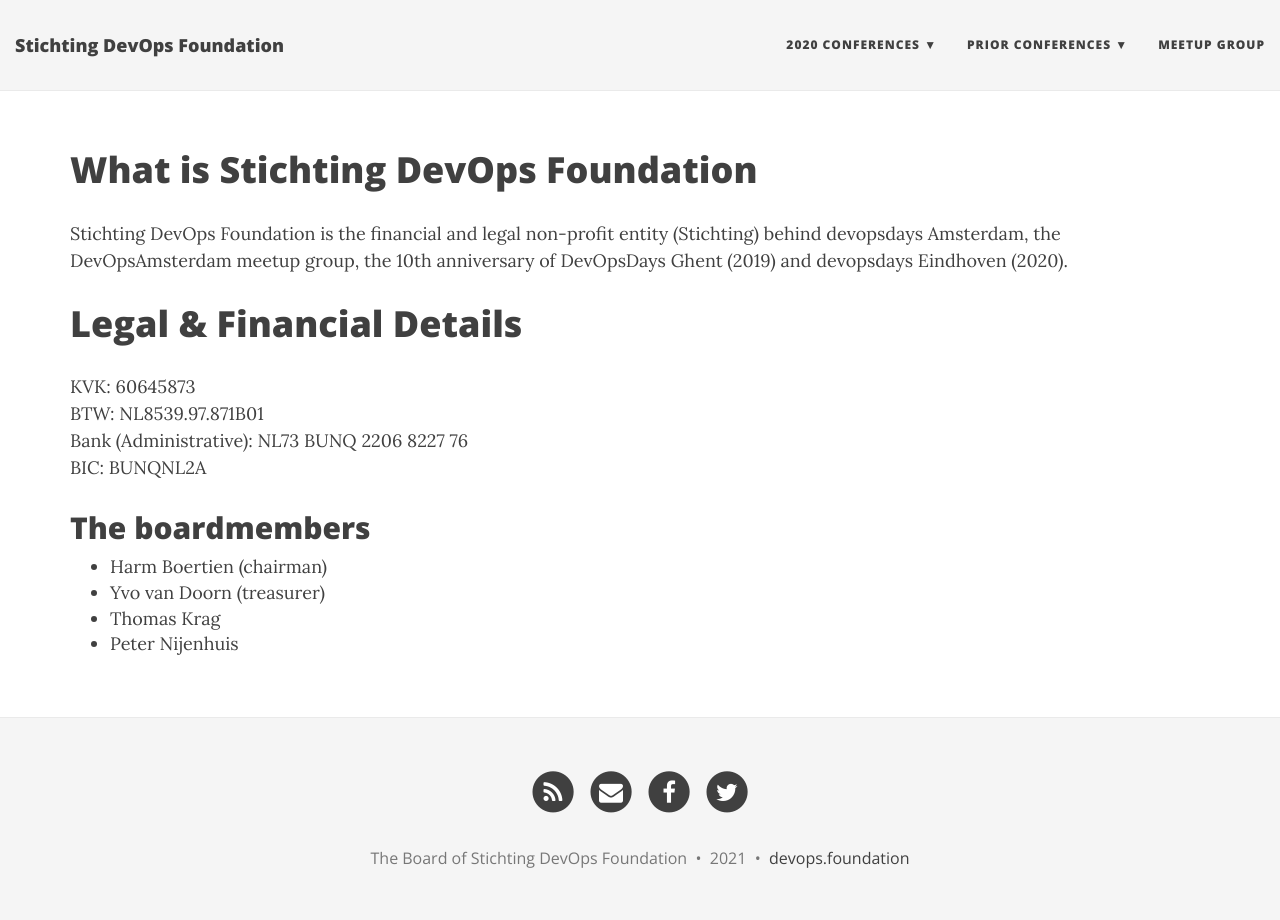
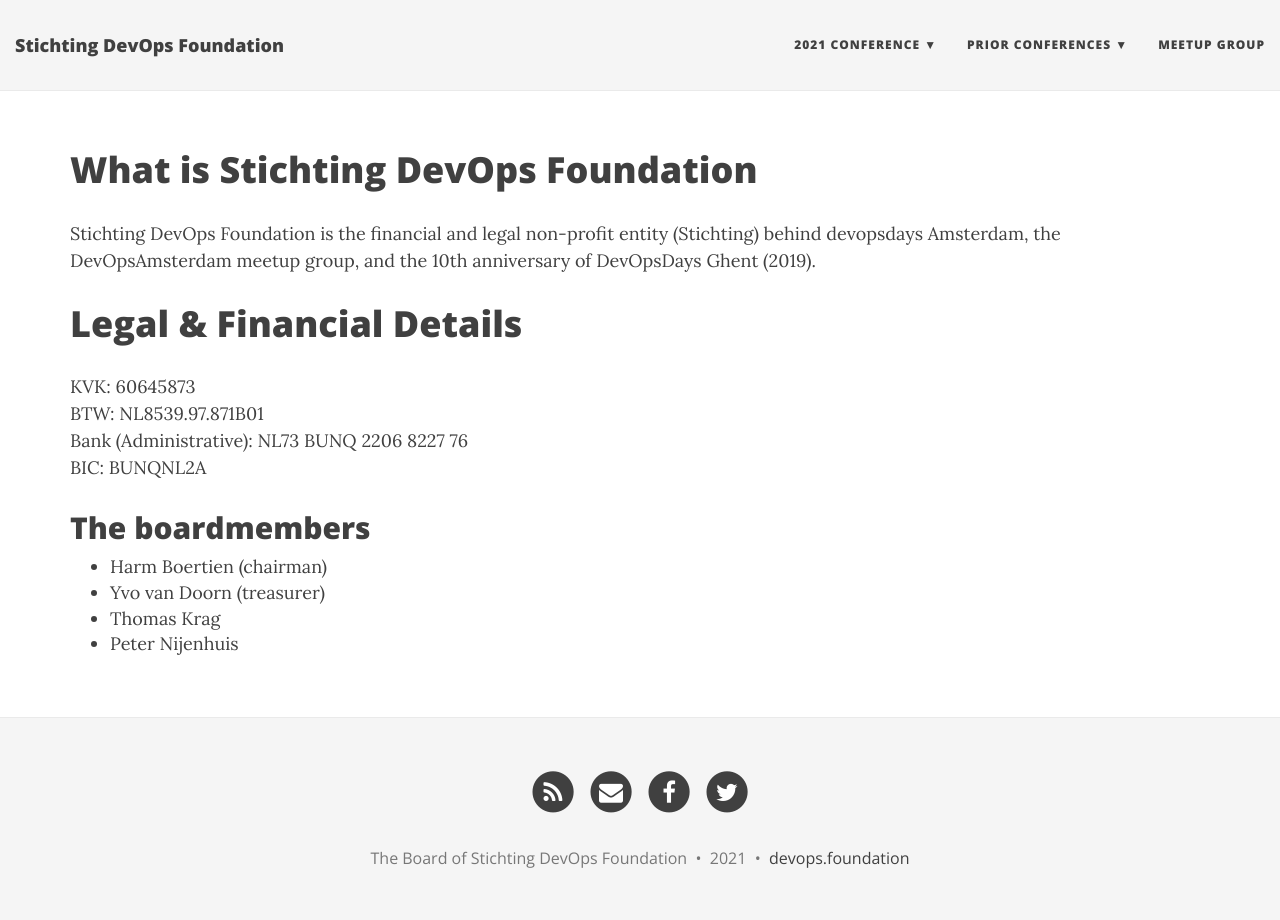
Before and after one commit to yvovandoorn/devops-foundation, a Jekyll site: the page built from docs/index.md, in a window 1280 px wide. Built offline with Jekyll 4.4.1, drawn with Linux system fonts in a browser that asks for light colours; nearby versions of some CDN libraries; our own code applies the rules of GitHub Pages for plain Markdown files.

Commit message:
update to 2021

```diff
--- a/docs/_config.yml
+++ b/docs/_config.yml
@@ -20,10 +20,10 @@ description: Homepage of Stichting DevOps
 
 # List of links in the navigation bar
 navbar-links:
-  2020 Conferences:
-    - devopsdays Amsterdam 2020: "https://devopsdays.org/events/2020-amsterdam/welcome/"
-    - devopsdays Eindhoven 2020: "https://devopsdays.org/events/2020-eindhoven/welcome/"
+  2021 Conference:
+    - devopsdays oNLine (Amsterdam) 2021: "https://devopsdays.org/events/amsterdam/welcome/"
   Prior Conferences:
+    - devopsdays oNLine 2020: "https://devopsdays.org/events/2020-amsterdam/welcome/"
     - devopsdays Amsterdam 2019: "https://devopsdays.org/events/2019-amsterdam/welcome/"
     - DevOpsDays Ghent 2019: "https://devopsdays.org/events/2019-ghent/welcome/"
     - devopsdays Amsterdam 2018: "https://devopsdays.org/events/2018-amsterdam/welcome/"
--- a/docs/index.md
+++ b/docs/index.md
@@ -5,7 +5,7 @@ subtitle: What is Stichting DevOps Foundation
 
 # What is Stichting DevOps Foundation
 
-Stichting DevOps Foundation is the financial and legal non-profit entity (Stichting) behind devopsdays Amsterdam, the DevOpsAmsterdam meetup group, the 10th anniversary of DevOpsDays Ghent (2019) and devopsdays Eindhoven (2020).
+Stichting DevOps Foundation is the financial and legal non-profit entity (Stichting) behind devopsdays Amsterdam, the DevOpsAmsterdam meetup group, and the 10th anniversary of DevOpsDays Ghent (2019).
 
 # Legal & Financial Details
 KVK: 60645873
```
Also changed, not shown: Gemfile.lock.
